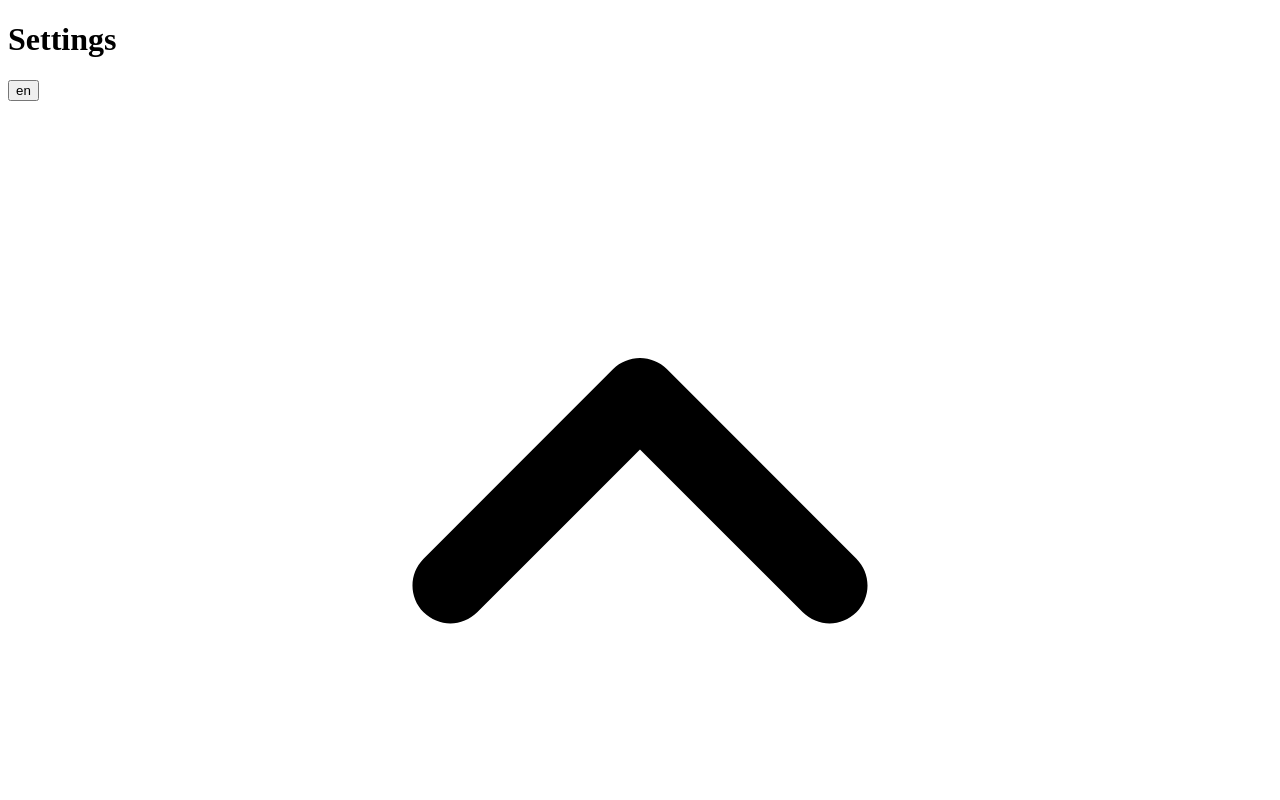
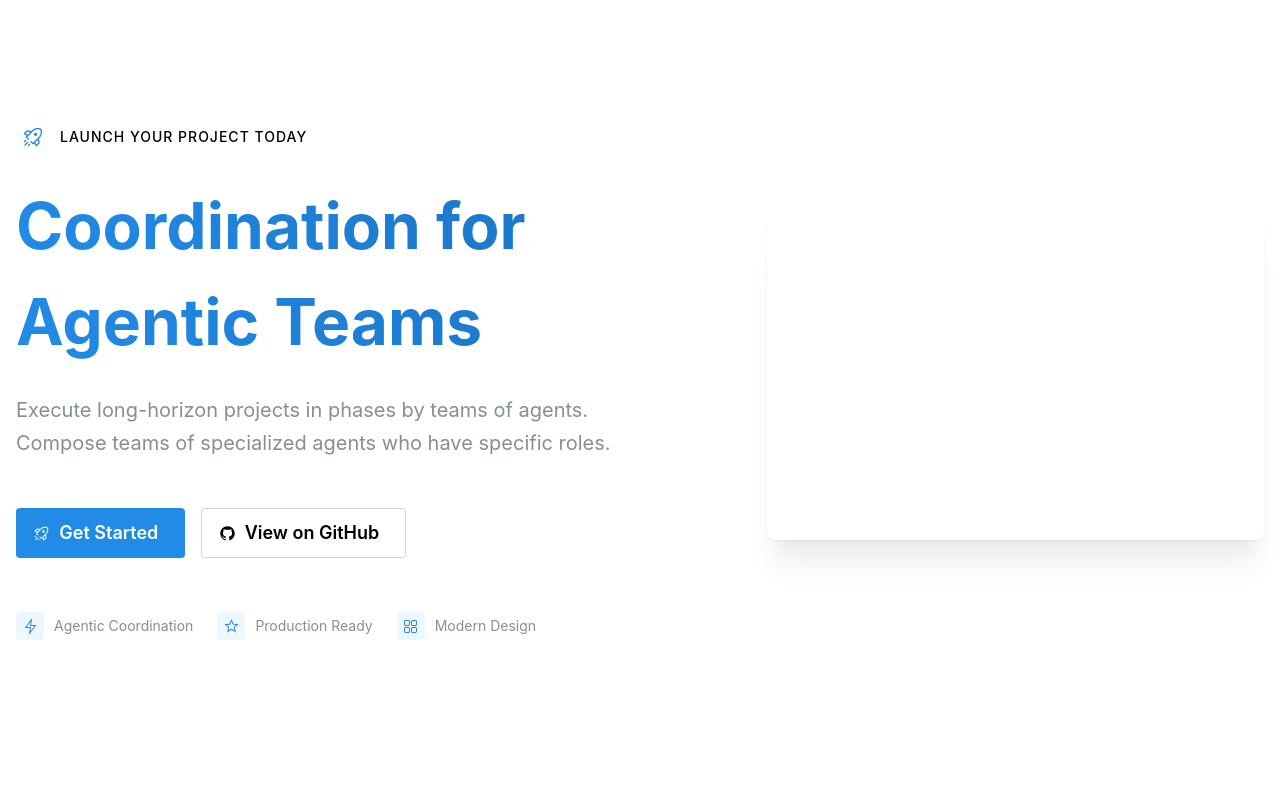
Before and after one commit to cliffhall/puzzlemaster, a React (Vite) app in the folder src/renderer/: page / in a window 1280 px wide. Shown: the top 800 px of the page. Built offline with nearby package versions, Linux system fonts and the light colour scheme.

Commit message:
Landing page and window title

```diff
--- a/src/renderer/index.html
+++ b/src/renderer/index.html
@@ -2,7 +2,7 @@
 <html>
   <head>
     <meta charset="UTF-8" />
-    <title>Electron</title>
+    <title>Puzzlemaster</title>
     <!-- https://developer.mozilla.org/en-US/docs/Web/HTTP/CSP -->
     <meta
       http-equiv="Content-Security-Policy"
--- a/src/renderer/src/App.tsx
+++ b/src/renderer/src/App.tsx
@@ -2,15 +2,16 @@ import { BrowserRouter as Router, Route, Routes } from "react-router-dom";
 import { MantineProvider } from "@mantine/core";
 import { ReactElement } from "react";
 import { mantineTheme } from "./theme";
+import "@mantine/core/styles.css";
 
-import Home from "./components/pages/Home";
+import Landing from "./components/pages/Landing";
 
 function App(): ReactElement {
   return (
     <MantineProvider theme={mantineTheme}>
       <Router>
         <Routes>
-          <Route path="/" element={<Home />} />
+          <Route path="/" element={<Landing />} />
         </Routes>
       </Router>
     </MantineProvider>
--- /dev/null
+++ b/src/renderer/src/components/pages/Landing.module.css
@@ -0,0 +1,12 @@
+.title {
+  font-size: clamp(2.5rem, 5vw, 4rem);
+  line-height: 1.5;
+  background: linear-gradient(80deg, var(--mantine-primary-color-filled), var(--mantine-primary-color-8));
+
+  -webkit-background-clip: text;
+  -webkit-text-fill-color: transparent;
+}
+
+.themeIconBackground {
+  background: rgba(var(--mantine-primary-color-filled), 0.07);
+}
--- /dev/null
+++ b/src/renderer/src/components/pages/Landing.tsx
@@ -0,0 +1,116 @@
+import {
+  Container,
+  Title,
+  Text,
+  Button,
+  Group,
+  Stack,
+  Grid,
+  ThemeIcon,
+  Box,
+  Paper,
+  rgba,
+} from "@mantine/core";
+import {
+  GitHubLogoIcon,
+  RocketIcon,
+  LightningBoltIcon,
+  StarIcon,
+  DashboardIcon,
+} from "@radix-ui/react-icons";
+import classes from "./Landing.module.css";
+import { ReactElement } from "react";
+
+const Landing = (): ReactElement => {
+  const features = [
+    { icon: <LightningBoltIcon />, label: "Agentic Coordination" },
+    { icon: <StarIcon />, label: "Production Ready" },
+    { icon: <DashboardIcon />, label: "Modern Design" },
+  ];
+
+  return (
+    <Box>
+      <Container size="xl" py={120}>
+        <Grid gutter={40} align="center">
+          <Grid.Col span={{ base: 12, md: 7 }}>
+            <Stack gap="xl">
+              <Group gap="xs">
+                <ThemeIcon size="lg" radius="md" variant="transparent">
+                  <RocketIcon
+                    style={{ width: 20, height: 20 }}
+                    color="var(--mantine-primary-color-filled)"
+                  />
+                </ThemeIcon>
+                <Text
+                  fw={500}
+                  size="sm"
+                  style={{ letterSpacing: 1 }}
+                  tt="uppercase"
+                >
+                  Launch Your Project Today
+                </Text>
+              </Group>
+
+              <Title className={classes?.title} order={1} size="h1">
+                Coordination for Agentic Teams
+              </Title>
+
+              <Text size="xl" c="dimmed" maw={600}>
+                Execute long-horizon projects in phases by teams of agents.
+                Compose teams of specialized agents who have specific roles.
+              </Text>
+
+              <Group mt="xl">
+                <Button size="lg" leftSection={<RocketIcon />}>
+                  Get Started
+                </Button>
+                <Button
+                  size="lg"
+                  variant="default"
+                  leftSection={<GitHubLogoIcon />}
+                >
+                  View on GitHub
+                </Button>
+              </Group>
+
+              <Group mt={30} gap="xl">
+                {features.map((feature, index) => (
+                  <Group key={index} gap="xs">
+                    <ThemeIcon
+                      size="md"
+                      variant="light"
+                      color="blue"
+                      style={{
+                        background: rgba(
+                          "var(--mantine-primary-color-filled)",
+                          0.07,
+                        ),
+                      }}
+                    >
+                      {feature.icon}
+                    </ThemeIcon>
+                    <Text size="sm" c="dimmed">
+                      {feature.label}
+                    </Text>
+                  </Group>
+                ))}
+              </Group>
+            </Stack>
+          </Grid.Col>
+
+          <Grid.Col span={{ base: 12, md: 5 }}>
+            <Paper
+              mih={320}
+              radius="md"
+              p="xl"
+              bg="rgba(255, 255, 255, 0.1)"
+              bd="1px solid rgba(255, 255, 255, 0.1)"
+            />
+          </Grid.Col>
+        </Grid>
+      </Container>
+    </Box>
+  );
+};
+
+export default Landing;
```
